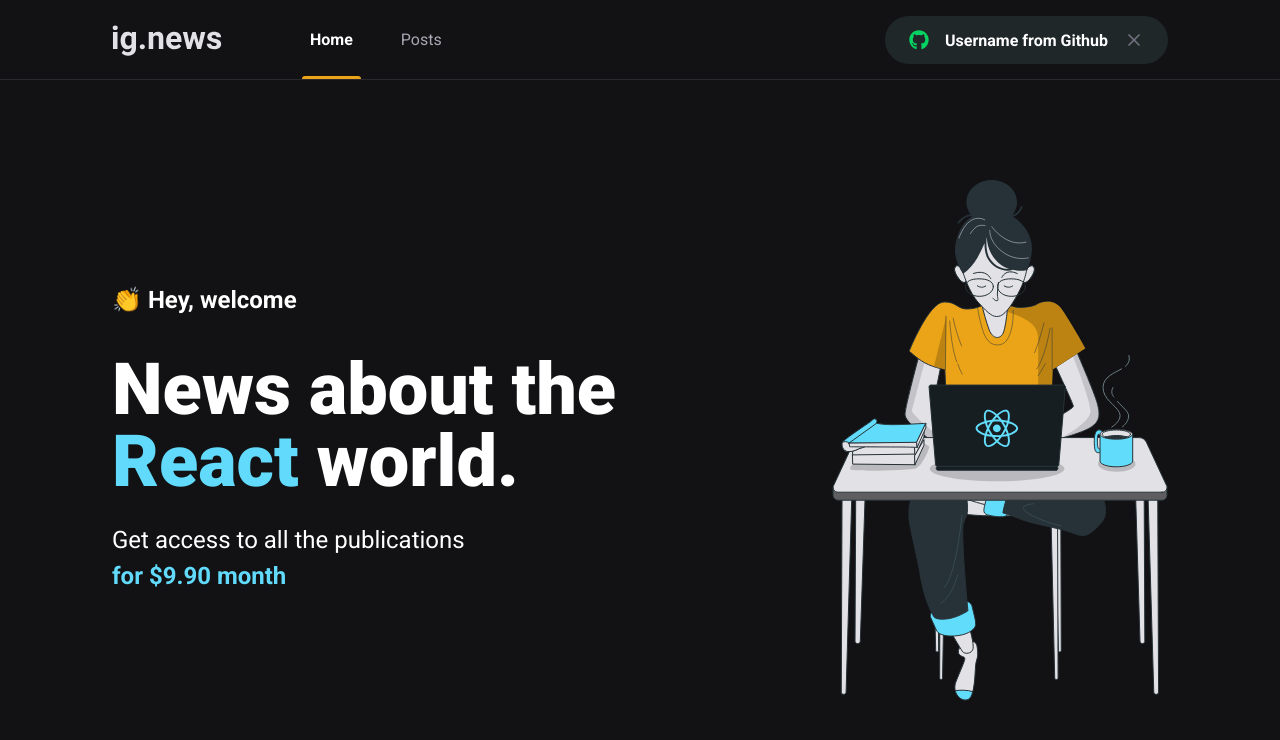
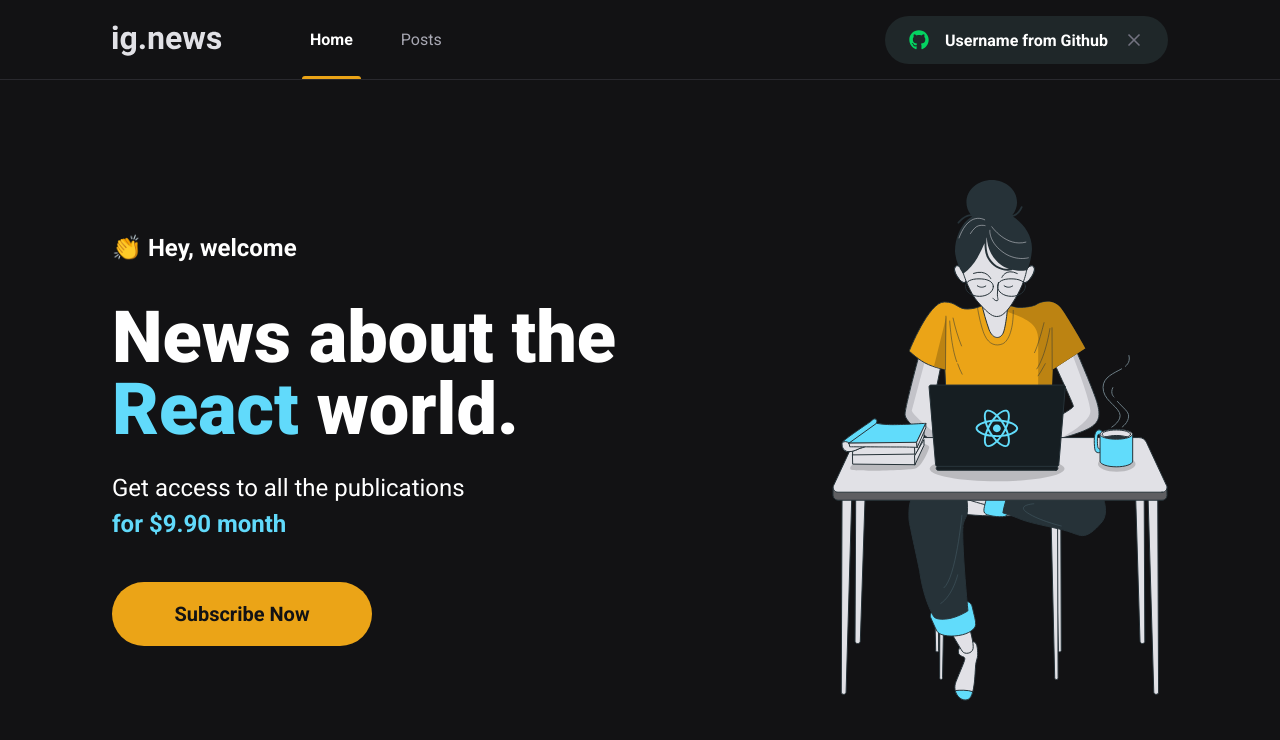
Before and after one commit to RicardoGDLima/ignews, a Next.js app: page / in a window 1280 px wide. Shown: the top 740 px of the page. Built offline with nearby package versions, Linux system fonts and the light colour scheme.

Commit message:
Subscribe Button

```diff
--- /dev/null
+++ b/src/components/SubscribeButton/index.tsx
@@ -0,0 +1,12 @@
+import styles from './styles.module.scss'
+
+export function SubscribeButon() {
+    return(
+        <button
+          type="button"
+          className={styles.subscribeButton}
+        >
+            Subscribe Now
+        </button>
+    )
+}
--- /dev/null
+++ b/src/components/SubscribeButton/styles.module.scss
@@ -0,0 +1,20 @@
+.subscribeButton {
+    width: 260px;
+    height: 4rem;
+    border: 0;
+    border-radius: 2rem;
+    background: var(--yellow-500);
+    color: var(--gray-900);
+    font-size: 1.25rem;
+    font-weight: bold;
+
+    display: flex;
+    align-items: center;
+    justify-content: center;
+
+    transition: filter 0.2s;
+
+    &:hover{
+        filter: brightness(0.8);
+    }
+}
--- a/src/pages/home.module.scss
+++ b/src/pages/home.module.scss
@@ -38,4 +38,8 @@
             font-weight: bold;
         }
     }
+
+    button {
+        margin-top: 2.5rem;
+    }
 }
--- a/src/pages/index.tsx
+++ b/src/pages/index.tsx
@@ -1,4 +1,5 @@
 import Head from 'next/head'
+import { SubscribeButon } from '../components/SubscribeButton'
 
 import styles from './home.module.scss'
 
@@ -16,8 +17,8 @@
             Get access to all the publications <br />
             <span>for $9.90 month</span>
           </p>
+          <SubscribeButon />
        </section>
-
        <img src="/images/avatar.svg" alt="Gril coding" />
      </main>
     </>
```
